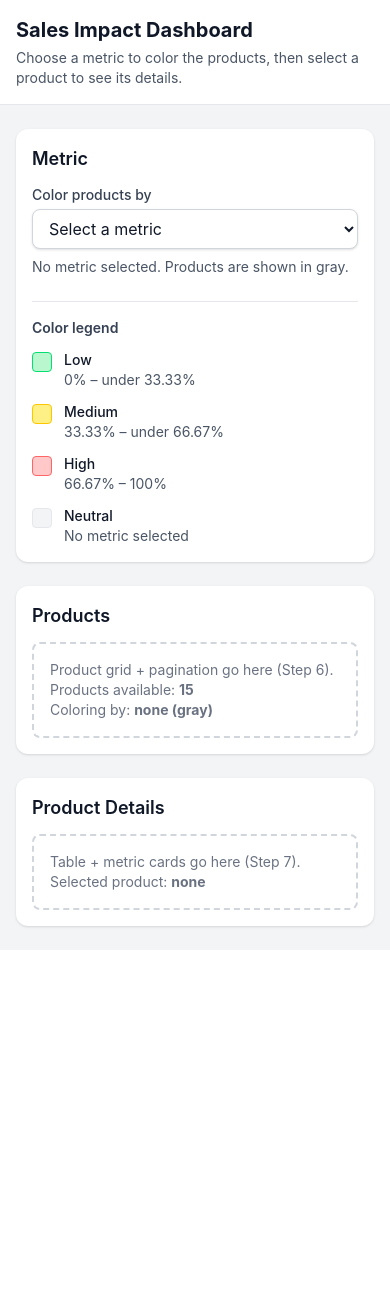
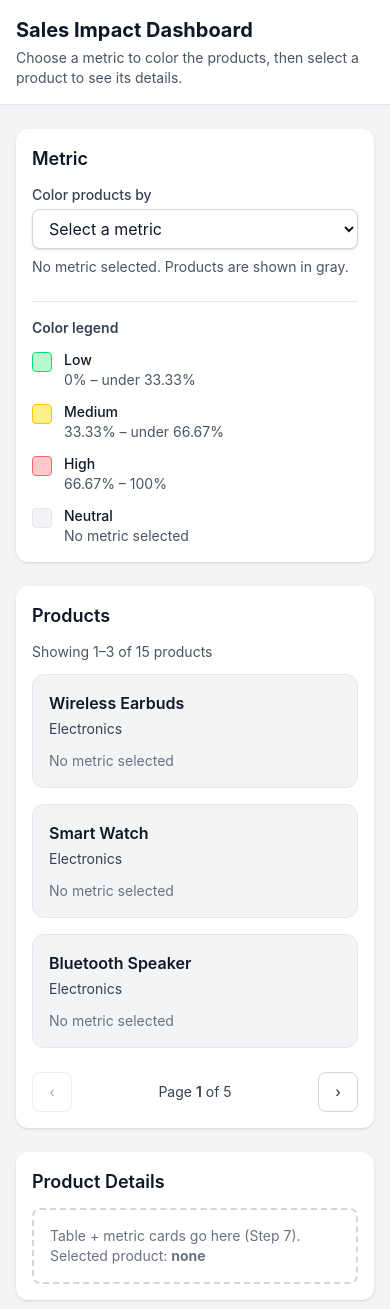
Before and after one commit to sarojsekhar/sales-impact-dashboard, a React (Vite) app: page / in a window 390 px wide. Shown: the top 1309 px of the page. Before the commit the page ends 950 px from the top, so only its background shows below. Built offline with nearby package versions, Linux system fonts and the light colour scheme.

Commit message:
Step 6: product list, color-coded cards, responsive pagination

```diff
--- a/src/App.jsx
+++ b/src/App.jsx
@@ -1,11 +1,11 @@
 import { useState } from "react";
 import products from "./data/products.json";
-import { getMetricLabel } from "./constants/metrics";
+// import { getMetricLabel } from "./constants/metrics";
 import MetricSelector from "./components/right/MetricSelector";
 import ColorLegend from "./components/right/ColorLegend";
+import ProductList from "./components/middle/ProductList";
 
 function App() {
-  // ── Shared state (lifted up to App) ──────────────────────────────
   // Which metric is selected in the dropdown: null = none (neutral gray cards)
   const [selectedMetric, setSelectedMetric] = useState(null);
 
@@ -59,18 +59,12 @@ function App() {
             <h2 id="products-heading" className="text-lg font-semibold">
               Products
             </h2>
-            <div className="mt-3 rounded-lg border-2 border-dashed border-gray-300 p-4 text-sm text-gray-500">
-              Product grid + pagination go here (Step 6).
-              <br />
-              Products available: <strong>{products.length}</strong>
-              <br />
-              Coloring by:{" "}
-              <strong>
-                {selectedMetric
-                  ? getMetricLabel(selectedMetric)
-                  : "none (gray)"}
-              </strong>
-            </div>
+            <ProductList
+              products={products}
+              selectedMetric={selectedMetric}
+              selectedProductId={selectedProductId}
+              onSelectProduct={setSelectedProductId}
+            />
           </section>
 
           {/* LEFT column: last in the code, so last on mobile */}
--- /dev/null
+++ b/src/components/middle/Pagination.jsx
@@ -0,0 +1,74 @@
+function Pagination({ currentPage, totalPages, onPageChange }) {
+  // Nothing to paginate if everything fits on one page.
+  if (totalPages <= 1) return null;
+
+  const pageNumbers = Array.from(
+    { length: totalPages },
+    (_, index) => index + 1,
+  );
+  const isFirst = currentPage === 1;
+  const isLast = currentPage === totalPages;
+
+  const baseButton =
+    "inline-flex h-10 min-w-10 items-center justify-center rounded-lg border px-3 text-sm font-medium transition-colors focus:outline-none focus-visible:ring-2 focus-visible:ring-blue-600 focus-visible:ring-offset-2";
+  const normalButton =
+    "border-gray-300 bg-white text-gray-700 hover:bg-gray-50 disabled:cursor-not-allowed disabled:opacity-40 disabled:hover:bg-white";
+  const activeButton = "border-blue-600 bg-blue-600 text-white";
+
+  return (
+    <nav
+      aria-label="Product pages"
+      className="mt-6 flex items-center justify-between gap-2"
+    >
+      <button
+        type="button"
+        onClick={() => onPageChange(currentPage - 1)}
+        disabled={isFirst}
+        aria-label="Previous page"
+        className={`${baseButton} ${normalButton}`}
+      >
+        <span aria-hidden="true">‹</span>
+        <span className="ml-1 hidden sm:inline">Previous</span>
+      </button>
+
+      {/* Phones: compact text */}
+      <p className="text-sm text-gray-700 sm:hidden">
+        Page <span className="font-semibold">{currentPage}</span> of{" "}
+        {totalPages}
+      </p>
+
+      {/* Tablet and up: page number buttons */}
+      <ul className="hidden flex-wrap justify-center gap-1 sm:flex">
+        {pageNumbers.map((page) => {
+          const isCurrent = page === currentPage;
+          return (
+            <li key={page}>
+              <button
+                type="button"
+                onClick={() => onPageChange(page)}
+                aria-label={`Page ${page}`}
+                aria-current={isCurrent ? "page" : undefined}
+                className={`${baseButton} ${isCurrent ? activeButton : normalButton}`}
+              >
+                {page}
+              </button>
+            </li>
+          );
+        })}
+      </ul>
+
+      <button
+        type="button"
+        onClick={() => onPageChange(currentPage + 1)}
+        disabled={isLast}
+        aria-label="Next page"
+        className={`${baseButton} ${normalButton}`}
+      >
+        <span className="mr-1 hidden sm:inline">Next</span>
+        <span aria-hidden="true">›</span>
+      </button>
+    </nav>
+  );
+}
+
+export default Pagination;
--- /dev/null
+++ b/src/components/middle/ProductCard.jsx
@@ -0,0 +1,45 @@
+import { getMetricLabel } from "../../constants/metrics";
+import { getLevel, getLevelStyles } from "../../utils/levels";
+
+function ProductCard({ product, selectedMetric, isSelected, onSelect }) {
+  // No metric selected → value is undefined → level is null → neutral gray.
+  const value = selectedMetric ? product[selectedMetric] : undefined;
+  const level = getLevel(value);
+  const styles = getLevelStyles(level);
+
+  return (
+    <button
+      type="button"
+      onClick={() => onSelect(product.id)}
+      aria-current={isSelected ? "true" : undefined}
+      className={`flex h-full w-full flex-col rounded-xl border p-4 text-left transition duration-300 hover:-translate-y-0.5 hover:shadow-md focus:outline-none focus-visible:ring-2 focus-visible:ring-blue-600 focus-visible:ring-offset-2 motion-reduce:transition-none motion-reduce:hover:translate-y-0 ${styles.card} ${
+        isSelected ? "ring-2 ring-blue-600 ring-offset-2" : ""
+      }`}
+    >
+      <div className="flex items-start justify-between gap-2">
+        <h3 className="font-semibold text-gray-900">{product.name}</h3>
+        {isSelected && (
+          <span className="shrink-0 rounded-full bg-blue-600 px-2 py-0.5 text-xs font-medium text-white">
+            Selected
+          </span>
+        )}
+      </div>
+
+      <p className="mt-1 text-sm text-gray-700">{product.category}</p>
+
+      {/* The value and level as text, so the meaning never depends on color alone */}
+      <p className="mt-auto pt-3 text-sm text-gray-800">
+        {level ? (
+          <>
+            {getMetricLabel(selectedMetric)}:{" "}
+            <span className="font-semibold">{value}%</span> · {styles.label}
+          </>
+        ) : (
+          <span className="text-gray-500">No metric selected</span>
+        )}
+      </p>
+    </button>
+  );
+}
+
+export default ProductCard;
--- /dev/null
+++ b/src/components/middle/ProductList.jsx
@@ -0,0 +1,61 @@
+import { useState } from "react";
+import { useItemsPerPage } from "../../hooks/useItemsPerPage";
+import ProductCard from "./ProductCard";
+import Pagination from "./Pagination";
+
+function ProductList({
+  products,
+  selectedMetric,
+  selectedProductId,
+  onSelectProduct,
+}) {
+  const itemsPerPage = useItemsPerPage();
+
+  // We remember the position of the FIRST product the user is looking at,
+  // not the page number. The page is worked out from it (see below).
+  const [firstVisibleIndex, setFirstVisibleIndex] = useState(0);
+
+  const totalPages = Math.ceil(products.length / itemsPerPage);
+  const currentPage = Math.floor(firstVisibleIndex / itemsPerPage) + 1;
+
+  const startIndex = (currentPage - 1) * itemsPerPage;
+  const endIndex = Math.min(startIndex + itemsPerPage, products.length);
+  const visibleProducts = products.slice(startIndex, endIndex);
+
+  function handlePageChange(page) {
+    setFirstVisibleIndex((page - 1) * itemsPerPage);
+  }
+
+  if (products.length === 0) {
+    return <p className="mt-3 text-sm text-gray-500">No products to show.</p>;
+  }
+
+  return (
+    <div className="mt-3">
+      <p className="text-sm text-gray-600" aria-live="polite">
+        Showing {startIndex + 1}–{endIndex} of {products.length} products
+      </p>
+
+      <ul className="mt-3 grid grid-cols-1 gap-4 sm:grid-cols-2">
+        {visibleProducts.map((product) => (
+          <li key={product.id}>
+            <ProductCard
+              product={product}
+              selectedMetric={selectedMetric}
+              isSelected={product.id === selectedProductId}
+              onSelect={onSelectProduct}
+            />
+          </li>
+        ))}
+      </ul>
+
+      <Pagination
+        currentPage={currentPage}
+        totalPages={totalPages}
+        onPageChange={handlePageChange}
+      />
+    </div>
+  );
+}
+
+export default ProductList;
--- /dev/null
+++ b/src/hooks/useItemsPerPage.js
@@ -0,0 +1,40 @@
+import { useEffect, useState } from "react";
+
+// These widths match Tailwind's `sm` (640px) and `lg` (1024px) breakpoints.
+const DESKTOP_QUERY = "(min-width: 1024px)";
+const TABLET_QUERY = "(min-width: 640px)";
+
+// Works out how many products fit on one page for the current screen width.
+function getItemsPerPage() {
+  if (window.matchMedia(DESKTOP_QUERY).matches) return 6; // desktop: 2 × 3
+  if (window.matchMedia(TABLET_QUERY).matches) return 4; // tablet:  2 × 2
+  return 3; // mobile:  1 × 3
+}
+
+export function useItemsPerPage() {
+  // Pass the function itself (no parentheses) so React only calls it on the first render.
+  const [itemsPerPage, setItemsPerPage] = useState(getItemsPerPage);
+
+  useEffect(() => {
+    const queries = [
+      window.matchMedia(DESKTOP_QUERY),
+      window.matchMedia(TABLET_QUERY),
+    ];
+
+    function handleChange() {
+      setItemsPerPage(getItemsPerPage());
+    }
+
+    // Fires only when the screen crosses 640px or 1024px, not on every pixel of a resize.
+    queries.forEach((query) => query.addEventListener("change", handleChange));
+
+    // Cleanup: remove the listeners when the component is removed from the page.
+    return () => {
+      queries.forEach((query) =>
+        query.removeEventListener("change", handleChange),
+      );
+    };
+  }, []);
+
+  return itemsPerPage;
+}
```
